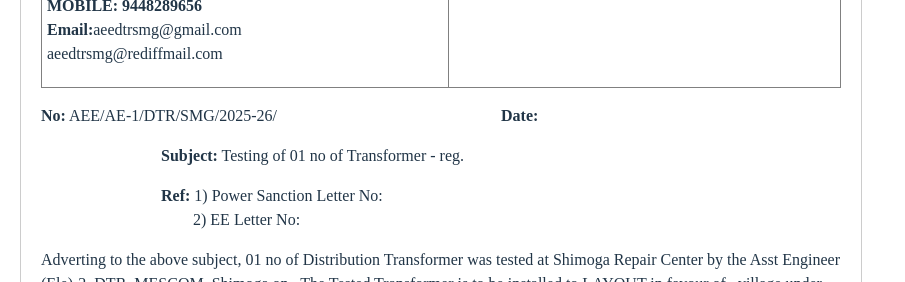
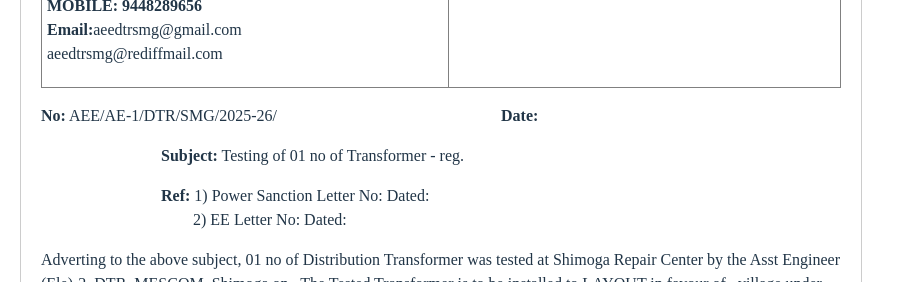
Before and after one commit to Jayanth2017/form, a React (Vite) app: page / in a window 1280 px wide. Shown: the part 844-1126 px from the top of the page, without its empty margins (0-905 px from the left). Built offline with nearby package versions, Linux system fonts and the light colour scheme.

Commit message:
Initial commit

```diff
--- a/src/components/FormGenerator.jsx
+++ b/src/components/FormGenerator.jsx
@@ -231,8 +231,8 @@ aeedtrsmg@rediffmail.com
         <p><strong>No:</strong> AEE/AE-1/DTR/SMG/2025-26/ &nbsp;&nbsp;&nbsp;&nbsp;&nbsp;&nbsp;&nbsp;&nbsp;&nbsp;&nbsp;&nbsp;&nbsp;&nbsp;&nbsp;&nbsp;&nbsp;&nbsp;&nbsp;&nbsp;&nbsp;&nbsp;&nbsp;&nbsp;&nbsp;&nbsp;&nbsp;&nbsp;&nbsp;&nbsp;&nbsp;&nbsp;&nbsp;&nbsp;&nbsp;&nbsp;&nbsp;&nbsp;&nbsp;&nbsp;&nbsp;&nbsp;&nbsp;&nbsp;&nbsp;&nbsp;&nbsp;&nbsp;&nbsp;&nbsp;&nbsp;&nbsp;&nbsp;&nbsp;&nbsp; <strong>Date:</strong> </p>
 
         <p>&nbsp;&nbsp;&nbsp;&nbsp;&nbsp;&nbsp;&nbsp;&nbsp;&nbsp;&nbsp;&nbsp;&nbsp;&nbsp;&nbsp;&nbsp;&nbsp;&nbsp;&nbsp;&nbsp;&nbsp;&nbsp;&nbsp;&nbsp;&nbsp;&nbsp;&nbsp;&nbsp;&nbsp;&nbsp;&nbsp;<strong>Subject:</strong> Testing of 01 no of {data.capacity} {data.starRating} Transformer - reg.</p>
-        <p>&nbsp;&nbsp;&nbsp;&nbsp;&nbsp;&nbsp;&nbsp;&nbsp;&nbsp;&nbsp;&nbsp;&nbsp;&nbsp;&nbsp;&nbsp;&nbsp;&nbsp;&nbsp;&nbsp;&nbsp;&nbsp;&nbsp;&nbsp;&nbsp;&nbsp;&nbsp;&nbsp;&nbsp;&nbsp;&nbsp;<strong>Ref:</strong> 1) Power Sanction Letter No: {data.sanctionLetter}<br/>
-        &nbsp;&nbsp;&nbsp;&nbsp;&nbsp;&nbsp;&nbsp;&nbsp;&nbsp;&nbsp;&nbsp;&nbsp;&nbsp;&nbsp;&nbsp;&nbsp;&nbsp;&nbsp;&nbsp;&nbsp;&nbsp;&nbsp;&nbsp;&nbsp;&nbsp;&nbsp;&nbsp;&nbsp;&nbsp;&nbsp;&nbsp;&nbsp;&nbsp;&nbsp;&nbsp;&nbsp;&nbsp;&nbsp;2) EE Letter No: {data.eeLetter}</p>
+        <p>&nbsp;&nbsp;&nbsp;&nbsp;&nbsp;&nbsp;&nbsp;&nbsp;&nbsp;&nbsp;&nbsp;&nbsp;&nbsp;&nbsp;&nbsp;&nbsp;&nbsp;&nbsp;&nbsp;&nbsp;&nbsp;&nbsp;&nbsp;&nbsp;&nbsp;&nbsp;&nbsp;&nbsp;&nbsp;&nbsp;<strong>Ref:</strong> 1) Power Sanction Letter No: {data.sanctionLetter} Dated:{data.powerstationdate}<br/>
+        &nbsp;&nbsp;&nbsp;&nbsp;&nbsp;&nbsp;&nbsp;&nbsp;&nbsp;&nbsp;&nbsp;&nbsp;&nbsp;&nbsp;&nbsp;&nbsp;&nbsp;&nbsp;&nbsp;&nbsp;&nbsp;&nbsp;&nbsp;&nbsp;&nbsp;&nbsp;&nbsp;&nbsp;&nbsp;&nbsp;&nbsp;&nbsp;&nbsp;&nbsp;&nbsp;&nbsp;&nbsp;&nbsp;2) EE Letter No: {data.eeLetter} Dated:{data.eltrdate}</p>
         <p>
           Adverting to the above subject, 01 no of {data.capacity} {data.starRating} Distribution Transformer was tested at Shimoga Repair Center by the Asst Engineer (Ele)-2, DTR, MESCOM, Shimoga on {data.testDate}. The Tested Transformer is to be installed to LAYOUT in favour of {data.customer}, {data.village} village under self execution. The tested results of Transformer are found satisfactorily.
         </p>
```
